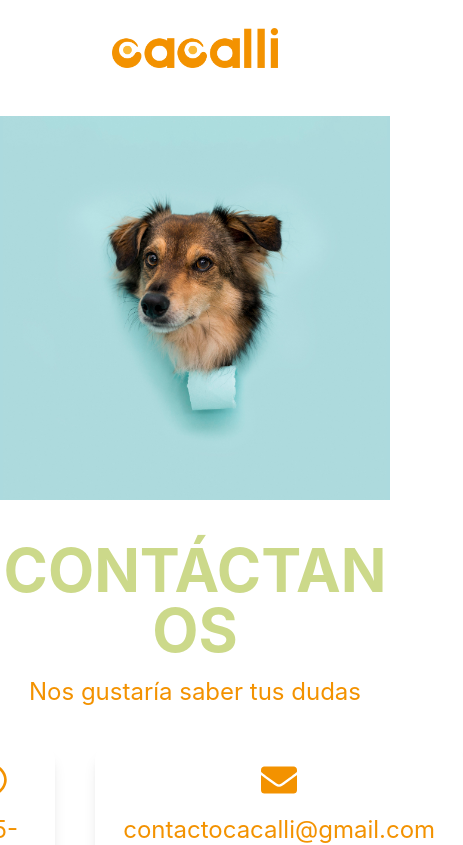
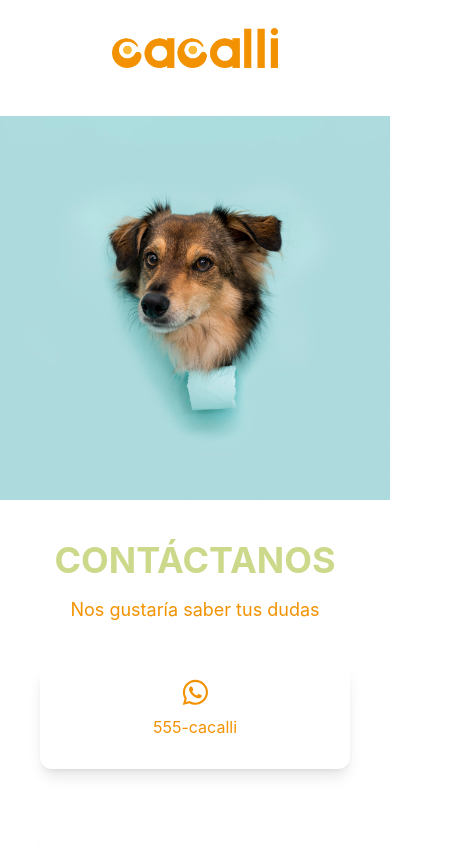
Before and after one commit to Cacalli/cacalli-frontend, a React (Create React App) app: page /contacto in a window 390 px wide. Shown: the top 845 px of the page, 463 px wide, since content can reach past the window. Built offline with nearby package versions, Linux system fonts and the light colour scheme; no server answers.

Commit message:
adding responsive styles to Contáctanos section

```diff
--- a/src/components/Contact/ContactContent.js
+++ b/src/components/Contact/ContactContent.js
@@ -9,24 +9,24 @@ export default function ContactContent() {
       </div>
 
       <div className="my-10 text-center">
-      <p className="font-bold text-6xl my-4 text-green-three"> CONTÁCTANOS</p>
-        <p className="text-2xl text-orange-one font-josefin-sans">
+      <p className="font-bold text-4xl md:text-6xl my-4 text-green-three"> CONTÁCTANOS</p>
+        <p className="text-lg md:text-2xl text-orange-one font-josefin-sans">
           Nos gustaría saber tus dudas
         </p>
 
       </div>
 
-      <div className="flex gap-10 my-10 text-center mx-10 place-content-center">
-        <Card className=" text-2xl text-orange-one w-96">
-            <p className="mb-4">
-                <FaWhatsapp className="mx-auto mb-4" size="1.5em"/>
-                555-cacalli
+      <div className="flex flex-wrap gap-10 my-10 text-center mx-10 place-content-center">
+        <Card className="text-orange-one w-96 mb-6 max-w-full">
+            <p className="mb-4 ">
+                <FaWhatsapp className="mx-auto mb-2 md:mb-4 text-2xl" size="1.2em"/>
+                <span className="text-base md:text-2xl">555-cacalli</span>
             </p>
         </Card>
-        <Card className="text-2xl text-orange-one w-96">
+        <Card className="text-orange-one w-96 max-w-full">
             <p className="mb-4">
-                <FaEnvelope className="mx-auto mb-4" size="1.5em"/>
-                contactocacalli@gmail.com
+                <FaEnvelope className="mx-auto mb-4 text-2xl" size="1.2em"/>
+                <span className="text-base md:text-2xl">contactocacalli@gmail.com</span>
             </p>
         </Card>
       </div>
```
